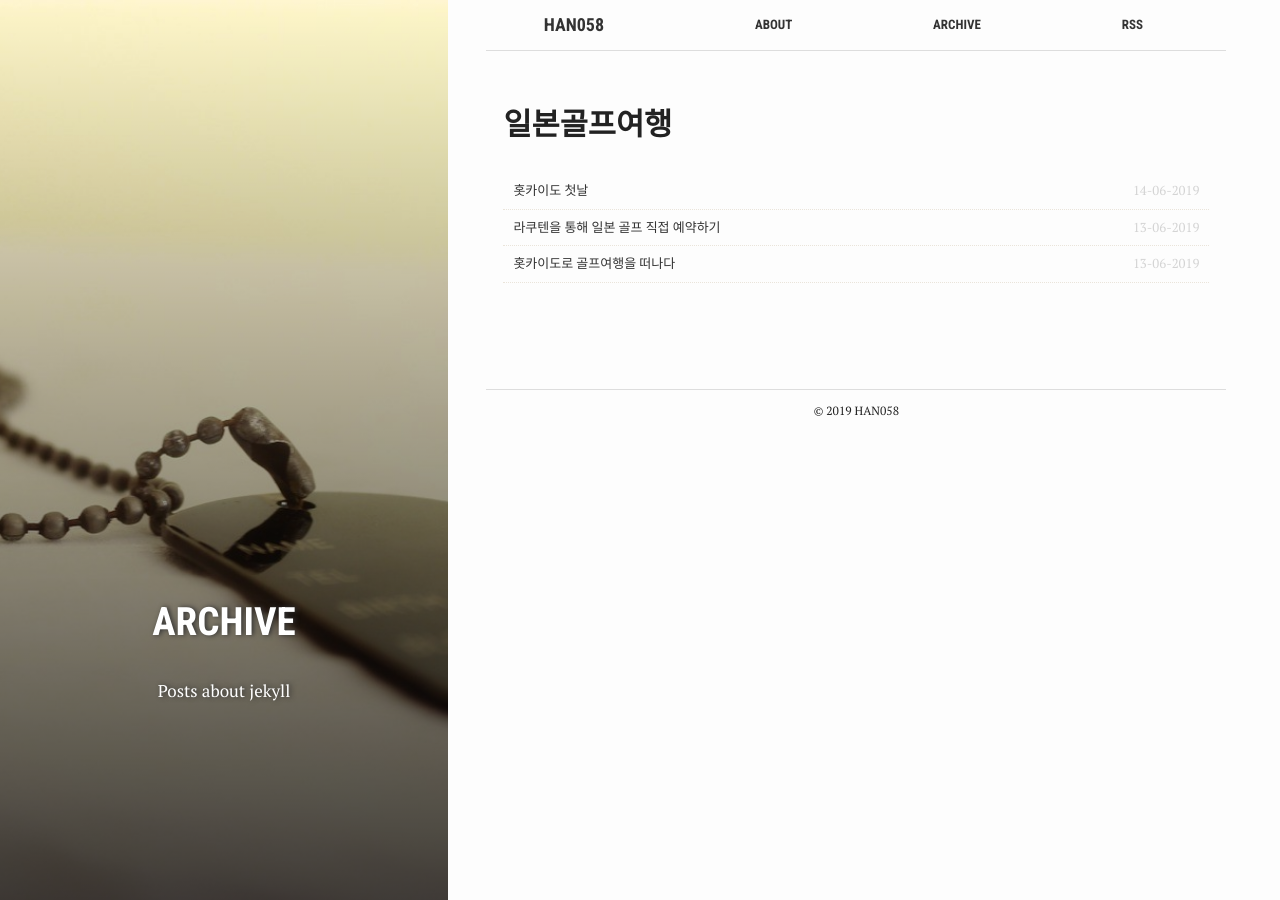
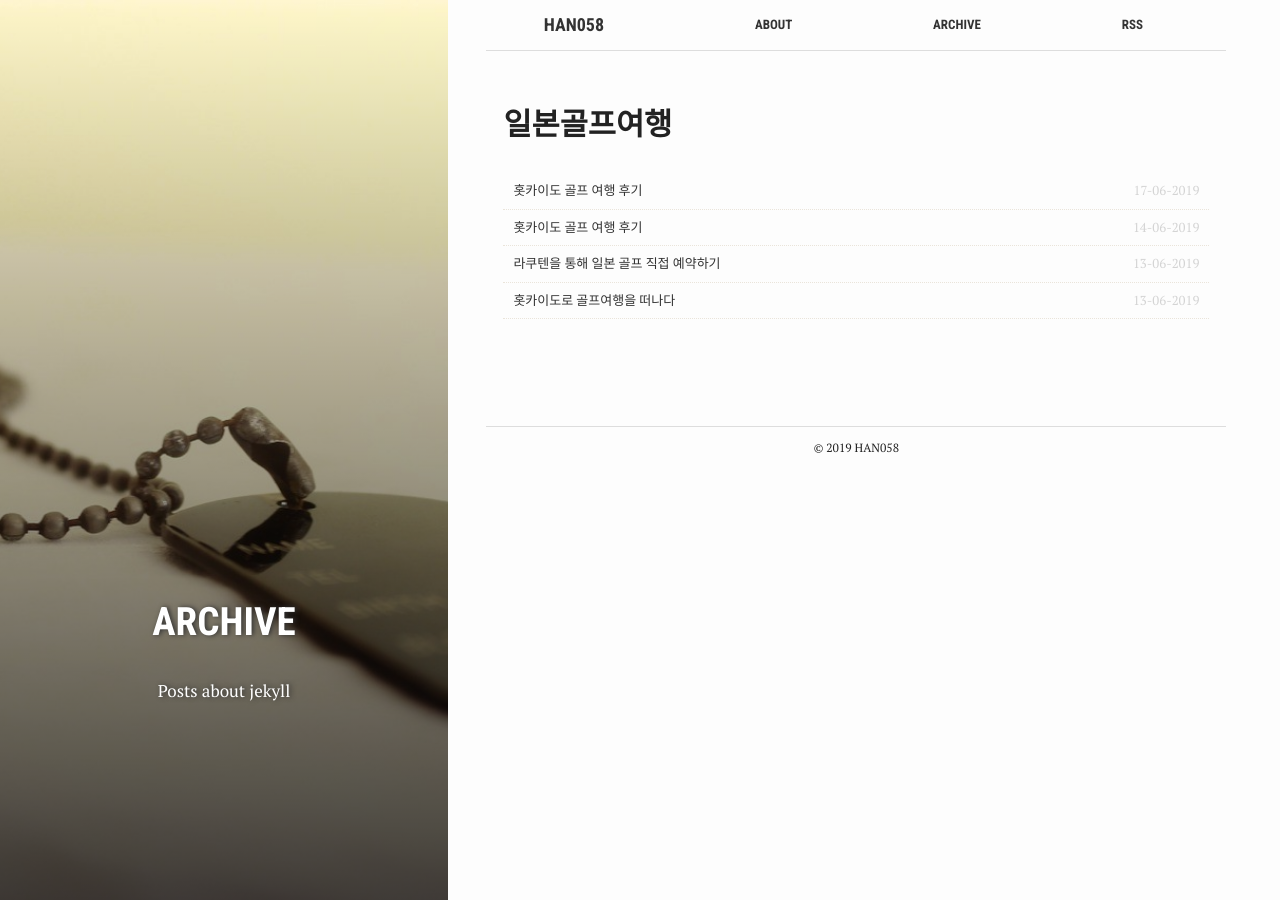
Before and after one commit to han058/han058.github.io, a Jekyll site: the page built from archive.md, in a window 1280 px wide. Built offline with Jekyll 4.4.1, drawn with Linux system fonts in a browser that asks for light colours.

Commit message:
add new post and correction

```diff
--- a/_posts/2019-06-15-gatura.md
+++ b/_posts/2019-06-15-gatura.md
@@ -1,15 +1,15 @@
 ---
 bg: "tools.jpg"
 layout: post
-title:  "홋카이도 첫날"
-crawlertitle: "홋카이도 카츠라 골프 클럽 桂ゴルフ倶楽部【PGM】"
+title:  "홋카이도 골프 여행 후기"
+crawlertitle: "홋카이도 카츠라 골프 클럽 桂ゴルフ倶楽部【PGM】후기"
 summary: "桂ゴルフ倶楽部【PGM】"
 date:   2019-06-14 13:45:00 +0900
 categories: posts
 tags: ['일본골프여행']
 author: han058
 ---
-##### 홋카이도 첫날
+##### 홋카이도 골프 여행 첫날
 ###### 카츠라 골프 클럽 라운딩 - 桂ゴルフ倶楽部【PGM】
 {% include youtubePlayer.html id="iWAZXQrYxiY" %}
 
--- /dev/null
+++ b/_posts/2019-06-17-brooks.md
@@ -0,0 +1,28 @@
+---
+bg: "tools.jpg"
+layout: post
+title:  "홋카이도 골프 여행 후기"
+crawlertitle: "홋카이도 브룩스 컨트리 클럽 후기"
+summary: "홋카이도 브룩스 컨트리 클럽"
+date:   2019-06-17 15:14:00 +0900
+categories: posts
+tags: ['일본골프여행']
+author: han058
+---
+##### 홋카이도 골프 여행 둘째날
+###### 홋카이도 브룩스 컨트리 클럽
+{% include youtubePlayer.html id="tnwi60Xr2WM" %}
+
+역시나 브룩스도 북해도에서 명문 골프장으로 알려진 곳이다.
+
+카츠라와 마찬가지로 아주 관리가 잘되어 있었다.
+
+잔디도 아주 촘촘하게 식재되어 있어 만족스러움.
+
+하지만 역시나 5월 말의 그린 스피드는 아쉬움( 9ft )!
+
+다만 카츠라, 에니와와 달리 코스 업다운이 조금 있는 편이라
+
+걸어서 라운딩하기 조금 힘들었다. 카트 사용 추천 ( 대당 6,480 엔 )
+
+다음은 대략의 영상.
```
